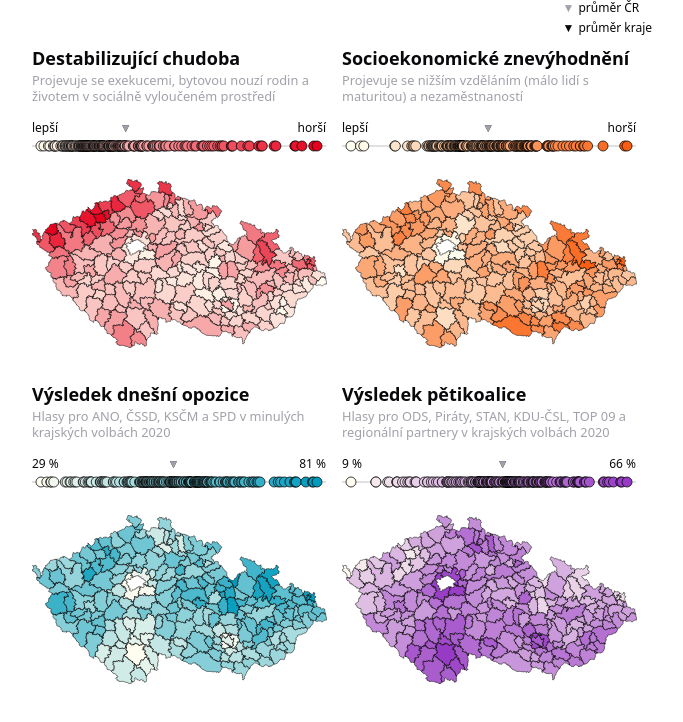
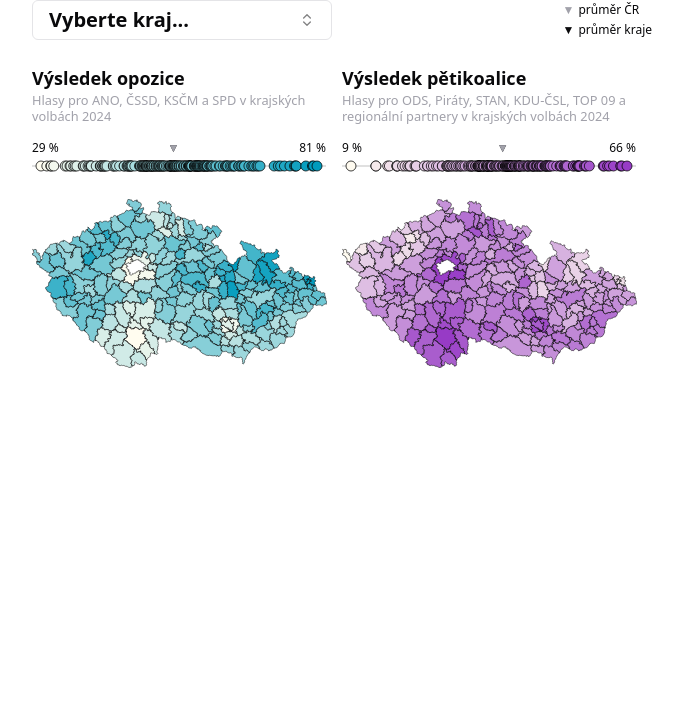
Before and after one commit to DataRozhlas/kraje-mapy, a React (Vite) app: page / in a window 1280 px wide. Shown: the top 722 px of the page, without its empty margins (298-981 px from the left). Built offline with nearby package versions, Linux system fonts and the light colour scheme.

Commit message:
maps update

```diff
--- a/src/App.tsx
+++ b/src/App.tsx
@@ -1,15 +1,15 @@
 import { useState, useEffect } from 'react'
 
 
-//import ComboBox from './components/ComboBox'
+import ComboBox from './components/ComboBox'
 import Map from './components/Map'
 
 import { usePostMessageWithHeight } from './hooks/usePostHeightMessage'
 
 
 function App({ kraj, index }: { kraj: string | null, index: string | null }) {
-  // const [selectedKraj, setSelectedKraj] = useState(kraj || "")
-  const selectedKraj = kraj || "";
+  const [selectedKraj, setSelectedKraj] = useState(kraj || "")
+  // const selectedKraj = kraj || "";
   const setIndex = index || "";
 
   const [activeTooltip, setActiveTooltip] = useState("")
@@ -34,9 +34,9 @@ function App({ kraj, index }: { kraj: string | null, index: string | null }) {
 
 
   return (
-    <div ref={containerRef} className={"max-w-[620px] mx-auto flex flex-col gap-2"}>
-      <div className="flex justify-end items-center">
-        {/* <ComboBox kraj={selectedKraj} setKraj={setSelectedKraj} /> */}
+    <div ref={containerRef} className={"max-w-[620px] mx-auto flex flex-col gap-6"}>
+      <div className="flex justify-between items-center">
+        <ComboBox kraj={selectedKraj} setKraj={setSelectedKraj} />
         <div className="flex gap-1">
           <div className={"text-xs flex flex-col items-center gap-1"}>
             <div className={"text-zinc-400"}>
@@ -57,12 +57,12 @@ function App({ kraj, index }: { kraj: string | null, index: string | null }) {
         </div>
       </div>
       <div className={"flex flex-col gap-10 xs:flex-row xs:flex-wrap xs:gap-y-8 xs:gap-x-0"}>
-        <div className={"xs:w-1/2"}>
+        {/* <div className={"xs:w-1/2"}>
           <Map kraj={selectedKraj} property={"CHUD"} activeTooltip={activeTooltip} setTooltip={setActiveTooltip} boundary={containerRef} />
         </div>
         <div className={"xs:w-1/2"}>
           <Map kraj={selectedKraj} property={"ZNEV"} activeTooltip={activeTooltip} setTooltip={setActiveTooltip} boundary={containerRef} />
-        </div>
+        </div> */}
         <div className={"xs:w-1/2"}>
           <Map kraj={selectedKraj} property={"KOALICE"} activeTooltip={activeTooltip} setTooltip={setActiveTooltip} boundary={containerRef} />
         </div>
--- a/src/components/Map.tsx
+++ b/src/components/Map.tsx
@@ -64,7 +64,7 @@ function Map({
       suffix = " (index)";
       break;
     case "KOALICE":
-      title = "Výsledek dnešní opozice";
+      title = "Výsledek opozice";
       suffix = " % hlasů";
       break;
     case "OPOZICE":
@@ -84,10 +84,10 @@ function Map({
       subtitle = "Projevuje se exekucemi, bytovou nouzí rodin a životem v sociálně vyloučeném prostředí";
       break;
     case "KOALICE":
-      subtitle = "Hlasy pro ANO, ČSSD, KSČM a SPD v minulých krajských volbách 2020";
+      subtitle = "Hlasy pro ANO, ČSSD, KSČM a SPD v krajských volbách 2024";
       break;
     case "OPOZICE":
-      subtitle = "Hlasy pro ODS, Piráty, STAN, KDU-ČSL, TOP 09 a regionální partnery v krajských volbách 2020";
+      subtitle = "Hlasy pro ODS, Piráty, STAN, KDU-ČSL, TOP 09 a regionální partnery v krajských volbách 2024";
       break;
     default:
       subtitle = "";
```
